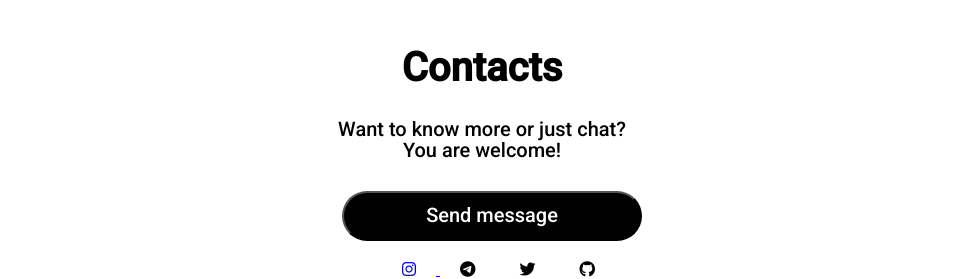
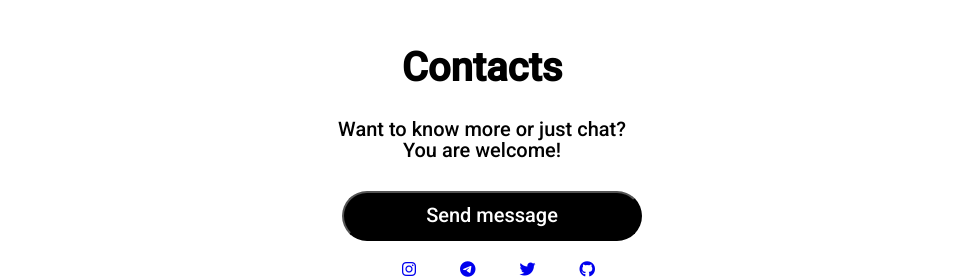
Before and after one commit to NovenkoOlya/lesson22, a plain HTML site: page index.html in a window 1280 px wide. Shown: the part 1329-1608 px from the top of the page, without its empty margins (158-1121 px from the left). Drawn offline with Linux system fonts and the light colour scheme.

Commit message:
social icon

```diff
--- a/index.html
+++ b/index.html
@@ -80,14 +80,10 @@
                     <h2>Contacts</h2>
                     <p>Want to know more or just chat? <br>You are welcome!</p>
                     <button>Send message</button>
-                    <a href="https://www.instagram.com/olnwix" target="_blank" class="icons">
-                      <div class="icon">
-                        <i class="fab fa-instagram"></i>
-                      </div>
-                    </a>
-                    <div class="icon"><i class="fab fa-telegram-plane"></i></div>
-                    <div class="icon"><i class="fab fa-twitter"></i></div>
-                    <div class="icon"><i class="fab fa-github"></i></div></div>
+                    <div class="icons"><div class="icon"><a href="https://www.instagram.com/olnwix" target="_blank"><i class="fab fa-instagram"></i></a></div>
+                    <div class="icon"><a href="https://web.telegram.org/"><i class="fab fa-telegram-plane"></i></a></div>
+                    <div class="icon"><a href="https://twitter.com/"><i class="fab fa-twitter"></i></a></div>
+                    <div class="icon"><a href="https://github.com/NovenkoOlya"><i class="fab fa-github"></i></a></div></div>
                 </div>
             </div>
         </div>
```
